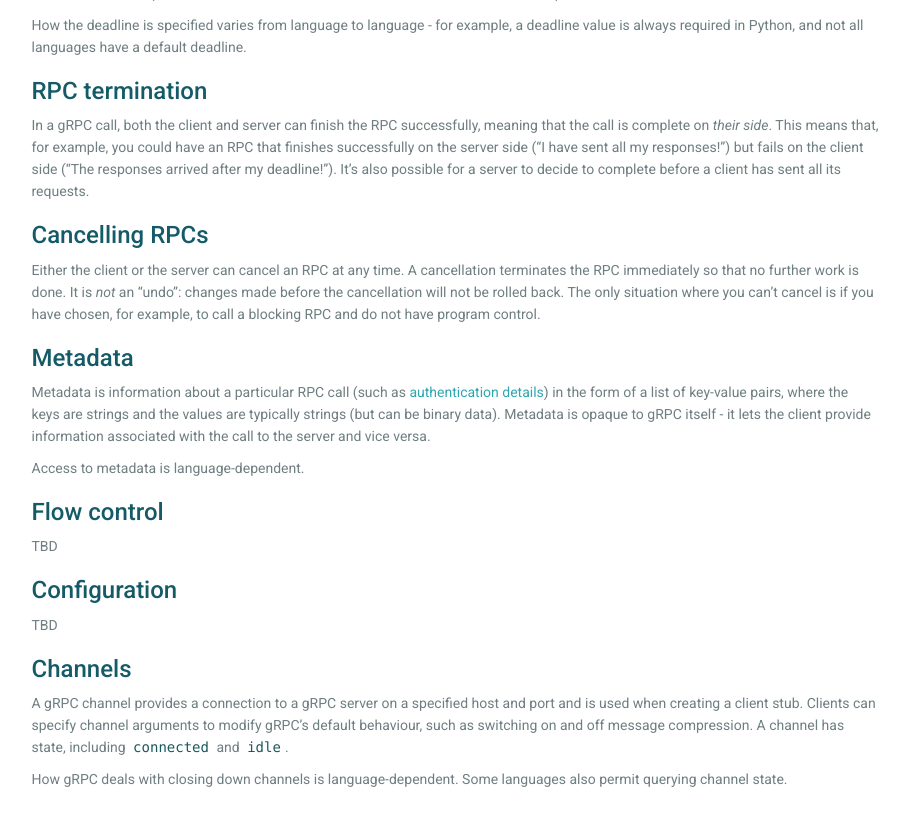
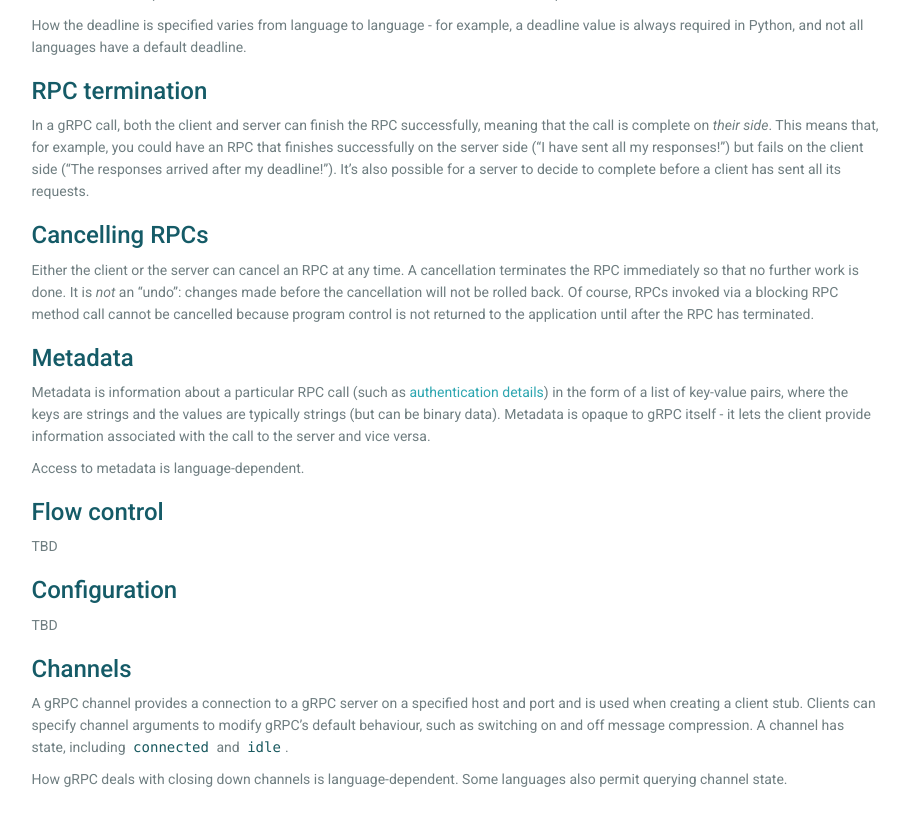
Before and after one commit to grpc/grpc.github.io, a Jekyll site: the page built from docs/guides/concepts.md, in a window 1280 px wide and 900 px high, scrolled down 3054 px. Shown: the top 826 px of the window, without its empty margins (331-1240 px from the left). Built offline with Jekyll 4.4.1, drawn with Linux system fonts in a browser that asks for light colours; nearby versions of some CDN libraries; library files that are not in the unit come from our copies; Markdown is read by kramdown in place of the engine named in the settings.

Commit message:
Fixed sentence about inability to cancel a blocking RPC

```diff
--- a/docs/guides/concepts.md
+++ b/docs/guides/concepts.md
@@ -117,7 +117,7 @@ In a gRPC call, both the client and server can finish the RPC successfully, mean
 
 ### Cancelling RPCs
 
-Either the client or the server can cancel an RPC at any time. A cancellation terminates the RPC immediately so that no further work is done. It is *not* an "undo": changes made before the cancellation will not be rolled back. The only situation where you can't cancel is if you have chosen, for example, to call a blocking RPC and do not have program control.
+Either the client or the server can cancel an RPC at any time. A cancellation terminates the RPC immediately so that no further work is done. It is *not* an "undo": changes made before the cancellation will not be rolled back. Of course, RPCs invoked via a blocking RPC method call cannot be cancelled because program control is not returned to the application until after the RPC has terminated.
 
 <a name="metadata"></a>
 ### Metadata
```
